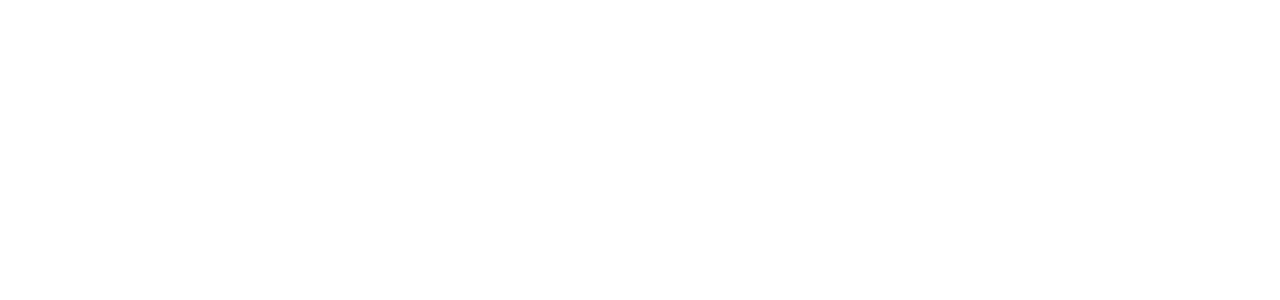
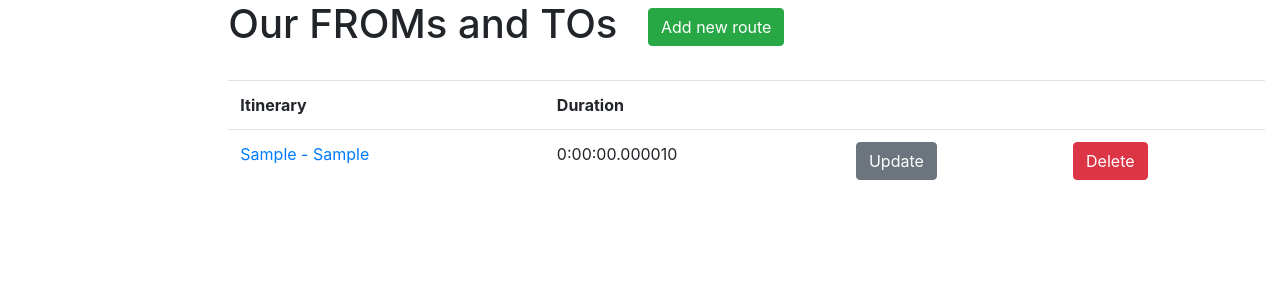
Before and after one commit to viktory-koroliova/flight_manager_mate, a Django app: page /routes/ in a window 1280 px wide. Before the commit the part shown is empty. Shown: the top 300 px of the page. Run offline with Django 4.2, Linux system fonts and the light colour scheme; a user stored in the database is signed in; tables that the repository leaves empty hold one stand-in row (values such as "Sample post").

Commit message:
Impoved template route_list

```diff
--- a/templates/flight/route_list.html
+++ b/templates/flight/route_list.html
@@ -1,16 +1,41 @@
 {% extends "base.html" %}
 
 {% block content %}
-  {% for crew in crewmember_list %}
-    <hr>
-    <li>Flight number: {{ flight.number }}</li>
-    <li>Date: {{ flight.departure  }}</li>
-    <li>Route: {{ flight.route.departure_airport }} - {{ flight.route.arrival_airport }} ({{ flight.route.duration }})</li>
-    <li>Plane: {{ flight.aircraft.type }} - {{ flight.aircraft.age }} years</li>
+  <h1>
+    Our FROMs and TOs
+    <a href="{% url 'flight:route-create' %}" class="btn btn-success link-to-page" style="margin-left: 20px">
+      Add new route
+    </a>
+  </h1>
+  <br>
 
-{#    <li>{{  }}</li>#}
+  {% if route_list %}
 
+    <table class="table">
+      <tr>
+        <th>Itinerary</th>
+        <th>Duration</th>
+        <th>{# Update #}</th>
+        <th>{# Delete #}</th>
+      </tr>
 
-  {% endfor %}
+      {% for route in route_list %}
+        <tr>
+          <td>
+            <a href="{% url 'flight:route-detail' pk=route.id%}">{{ route.departure_airport }} - {{ route.arrival_airport }}</a>
+          </td>
+          <td>{{ route.duration }}</td>
+          <td>
+            <a href="{% url 'flight:route-update' pk=route.id %}" class="btn btn-secondary link-to-page">Update</a>
+          </td>
+          <td>
+            <a href="{% url 'flight:route-delete' pk=route.id %}" class="btn btn-danger link-to-page">Delete</a>
+          </td>
+        </tr>
+      {% endfor %}
+    </table>
+    {% else %}
+    <p>We don't have any flight yet.</p>
+  {% endif %}
 
 {% endblock %}
```
